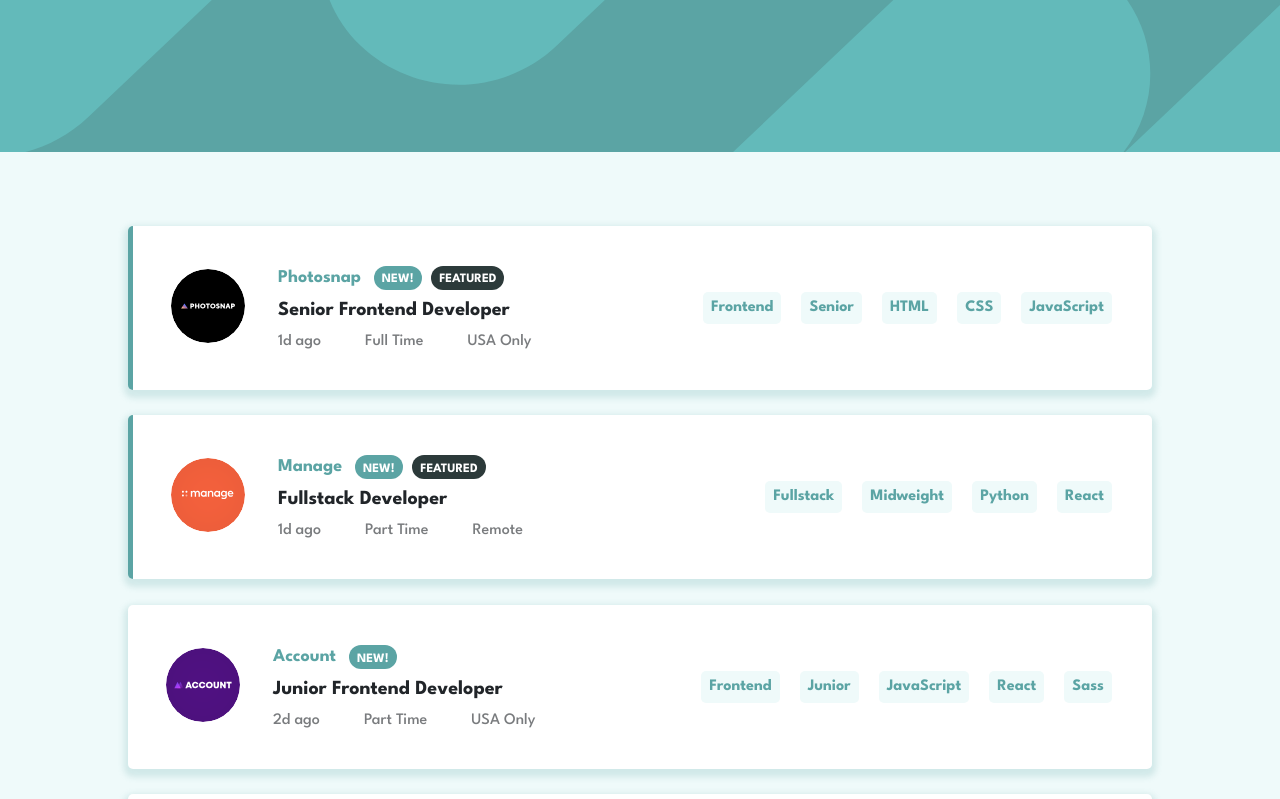
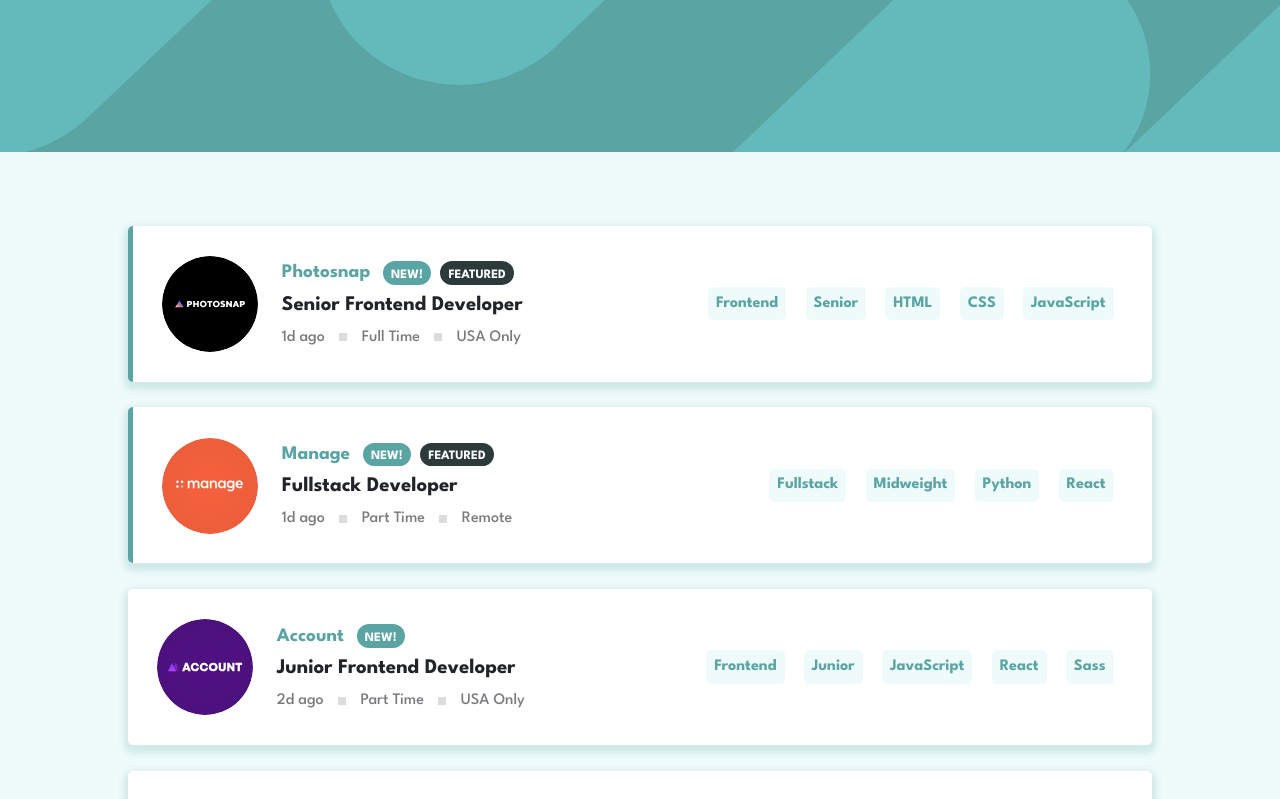
Before and after one commit to adetutudeborah/job-listings-page, a React (Vite) app: page / in a window 1280 px wide. Shown: the top 799 px of the page. Built offline with nearby package versions, Linux system fonts and the light colour scheme; grey boxes are pictures that could not be loaded.

Commit message:
adjusted the units

```diff
--- a/src/components/Filter/Filter.css
+++ b/src/components/Filter/Filter.css
@@ -41,7 +41,7 @@
     transition: all 0.2s;
 }
 
-img {
+.closeimg {
    padding: 0.5rem;
 }
 
--- a/src/components/Filter/Filter.jsx
+++ b/src/components/Filter/Filter.jsx
@@ -11,7 +11,7 @@ const Filter = ({ keywords, removeKeywords, clearAll }) => {
             <li key={id}>
               {key}
               <button className="close" onClick={() => removeKeywords(key)}>
-                <img src={close} alt="" />
+                <img src={close} alt="close" className="closeimg"/>
               </button>
             </li>
           );
--- a/src/components/JobBoard/JobBoard.css
+++ b/src/components/JobBoard/JobBoard.css
@@ -2,7 +2,7 @@
     display: flex;
     justify-content: space-between;
     background-color: #ffff;
-    padding: 20px 30px;
+    padding: 1rem 1.8rem;
     margin: 2% 10%;
     border-radius: 5px;
     box-shadow: var(--box-shadow);
@@ -14,23 +14,23 @@
 
 .aboutrole{
     display: flex;
-    padding-top: 15px;
+    padding-top: 0.9rem;
 }
 
 .companylogo{
     border-radius: 50%;
-    height: 90px;
-    width: 90px;
+    height: auto;
+    width: 6rem;
 }
 
 .roleinfo{
-    margin-left: 25px;
-    padding-top: 5px;
+    margin-left: 1.5rem;
+    padding-top: 0.3rem;
 }
 
 .companyname{
     color: var(--primary-color);
-    font-size: 18px;
+    font-size: 1.2rem;
     font-weight: bold;
     margin-right: 0.8rem;
 }
@@ -59,7 +59,7 @@
 }
 
 .role{
-    font-size: 20px;
+    font-size: 1.3rem;
     font-weight: bold;
 }
 
@@ -73,10 +73,10 @@
 }
 
 .period{
-    height: 8px;
-    width: 8px;
-    margin-right: 14px;
-    margin-left: 14px;
+    height: 0.5rem;
+    width: 0.5rem;
+    margin-right: 0.9rem;
+    margin-left: 0.9rem;
     opacity: 0.6;
 }
 
@@ -90,9 +90,9 @@
 .keyword{
     color: var(--primary-color);
     font-weight: bold;
-    margin: auto 10px;
+    margin: auto 0.6rem;
     background: var(--secondary-color);
-    padding: 4px 8px;
+    padding: 0.3rem 0.5rem;
     border-radius: 5px;
 }
 
--- a/src/components/JobBoard/JobBoard.jsx
+++ b/src/components/JobBoard/JobBoard.jsx
@@ -27,8 +27,8 @@ const JobBoard = (props) => {
 
         <div className="aboutrole">
 
-            <div className="companylogo">
-            <img src={logo} alt="company-logo" className="companylogo" />
+            <div>
+               <img src={logo} alt="company-logo" className="companylogo" />
             </div>
 
             <div className="roleinfo">
```
